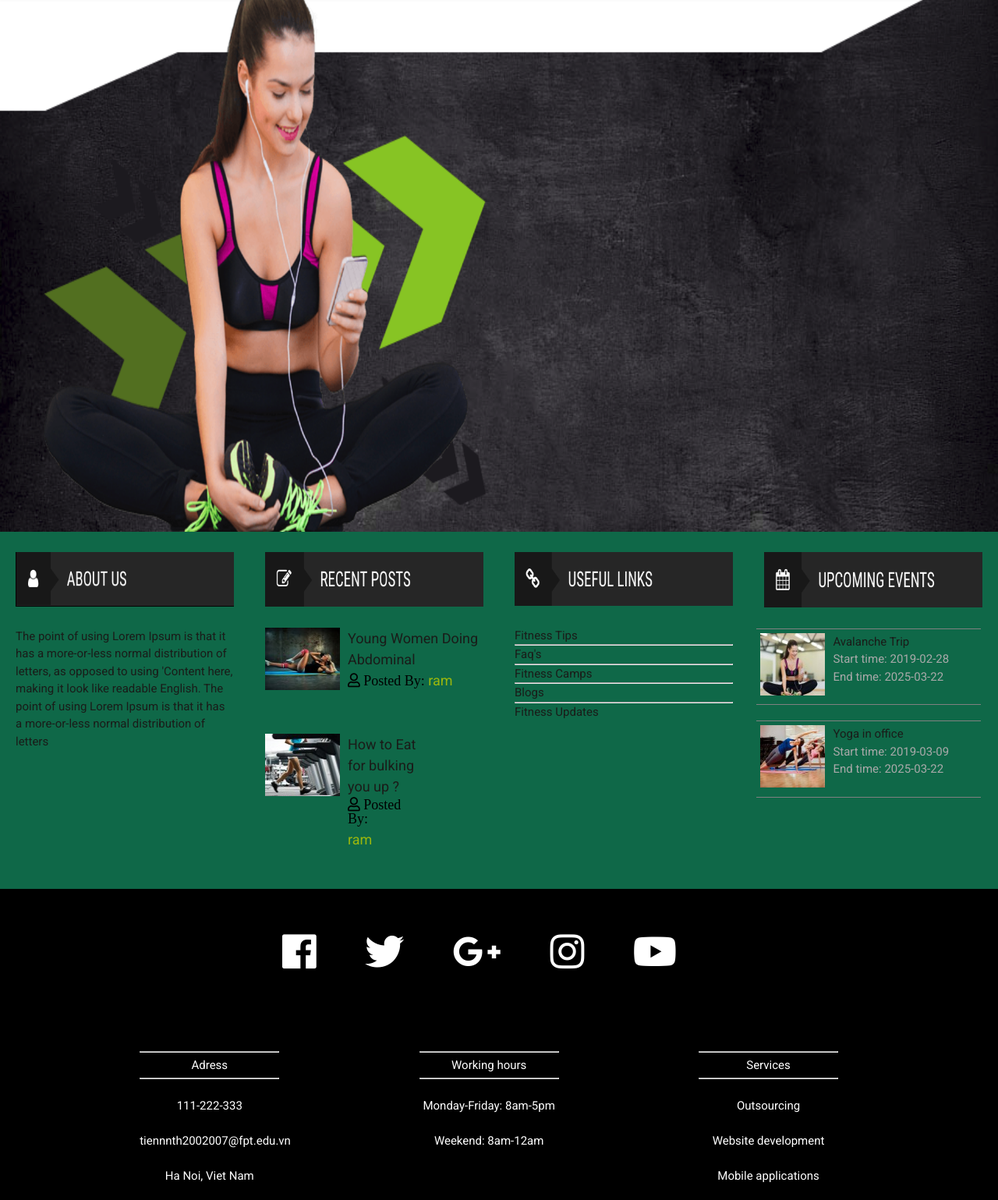
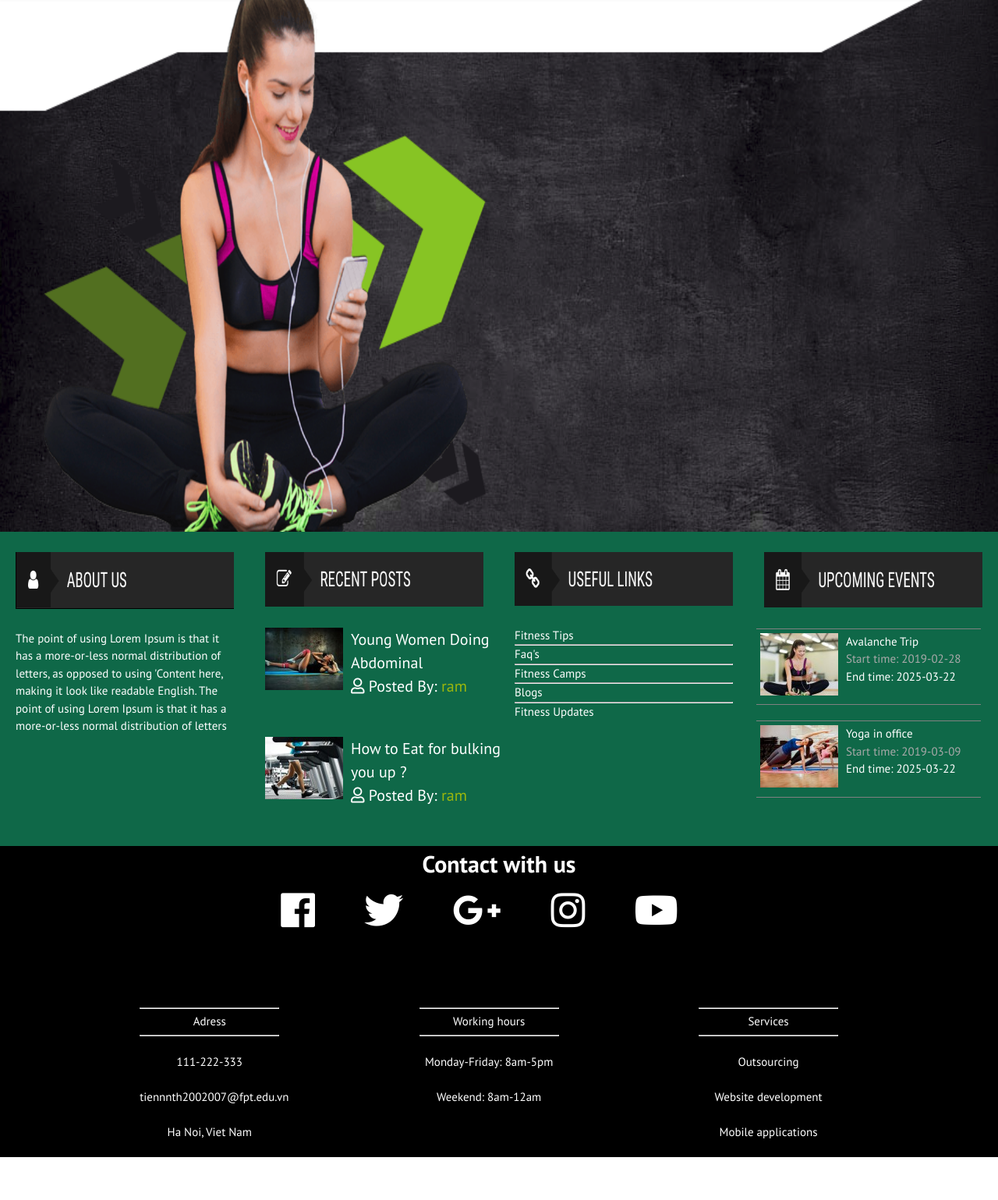
Before and after one commit to vietlinh9712/Team_Tempest, a PHP site: page /index.html in a window 1280 px wide. Shown: the part 2439-3978 px from the top of the page at 78% size. After the commit the page ends 3923 px from the top, so only its background shows below. Run offline with PHP 8.4, Linux system fonts and the light colour scheme; some libraries are stand-ins or nearby versions.

Commit message:
footer-2

```diff
--- a/css/footer.css
+++ b/css/footer.css
@@ -1,10 +1,20 @@
-footer a{
-    color: #1a1c19;
+footer *{
+    color: white;
+    margin: 0 auto;
 }
-
+footer{
+    box-sizing: border-box;
+    block-size: auto;
+    font-family: 'PT Sans', sans-serif;
+}
 img{
     max-width: 100%;
 }
+footer .container2{
+    width: 100%;
+    margin: 0 auto;
+}
+
 .menu {
     background-color: #0f6848;
     overflow: auto;
@@ -18,30 +28,22 @@ footer .list{
 
 footer .col{
     margin: 20px;
-    color: #1a1c19;
 }
 footer .post{
     width: 100%;
-    height: 30%;
+    height: 100%;
     float: left;
     margin: 0 0 50px 20px;
 }
 footer .posted{
-    width: 30%;
+    width: auto;
     height: 100%;
     float:left;
     margin-right: 10px;
 }
-
-footer .posted1{
-    height: 100%;
-    float: left;
+footer a{
+    text-decoration: none;
 }
-
-footer title a{
-    width: 100%;
-}
-
 footer a:hover{
     color: #9bb70d;
     text-decoration: none;
@@ -59,11 +61,9 @@ footer .time{
     color: darkgray;
 }
 footer .title{
-    font-size: 18px;
+    font-size: 20px;
 }
-
-
-footer .ram a:hover {
+footer .ram a:hover{
     color: white;
 }
 .contact{
--- a/index.html
+++ b/index.html
@@ -200,12 +200,13 @@
 </section>
 
 <!--- FOOTER --->
+<div class="container2">
     <footer class="menu">
     <img src="images/womenip.png" height="683" width="100%"/>
     <!-- ABOUT US -->
     <div class="list">
         <div class="col">
-            <img src="images/about us.png" height="70" width="100%"/>
+            <img src="images/about us.png" height="73" width="100%"/>
         </div>
         <div class="col">
             The point of using Lorem Ipsum is that it has a more-or-less normal distribution of letters, as opposed to using 'Content here, making it look like readable English.
@@ -224,13 +225,13 @@
                 <img src="images/youngwomen.jpg" height="80" width="100"/>
             </div>
 
-            <div class="posted1">
+            <div class="posted">
                 <div class="title">
                     <a href="http://preview.themeforest.net/item/fitness-zone-gym-fitness-theme-perfect-fit-for-fitness-centers-and-gyms/full_screen_preview/10612256?_ga=2.21601656.27331913.1592053162-741589645.1592051738&fbclid=IwAR3Kyn1TPIYnS6VOKSHUIO4K6cQGy8EgXEsjUT0aYMHtQBxELIsRl60pD9E">
                         Young Women Doing<br>
                         Abdominal</a><br>
                     <div class="ram">
-                        <i class='far fa-user'> Posted By:</i><a style="color: #9bb70d" href="http://preview.themeforest.net/item/fitness-zone-gym-fitness-theme-perfect-fit-for-fitness-centers-and-gyms/full_screen_preview/10612256?_ga=2.21601656.27331913.1592053162-741589645.1592051738&fbclid=IwAR3Kyn1TPIYnS6VOKSHUIO4K6cQGy8EgXEsjUT0aYMHtQBxELIsRl60pD9E">
+                        <i class='far fa-user'></i> Posted By:<a style="color: #9bb70d" href="http://preview.themeforest.net/item/fitness-zone-gym-fitness-theme-perfect-fit-for-fitness-centers-and-gyms/full_screen_preview/10612256?_ga=2.21601656.27331913.1592053162-741589645.1592051738&fbclid=IwAR3Kyn1TPIYnS6VOKSHUIO4K6cQGy8EgXEsjUT0aYMHtQBxELIsRl60pD9E">
                         ram
                     </a>
                     </div>
@@ -246,9 +247,10 @@
             <div class="posted">
                 <div class="title">
                     <a href="http://preview.themeforest.net/item/fitness-zone-gym-fitness-theme-perfect-fit-for-fitness-centers-and-gyms/full_screen_preview/10612256?_ga=2.21601656.27331913.1592053162-741589645.1592051738&fbclid=IwAR3Kyn1TPIYnS6VOKSHUIO4K6cQGy8EgXEsjUT0aYMHtQBxELIsRl60pD9E">
-                        How to Eat for bulking you up ?</a><br>
+                        How to Eat for bulking <br>
+                        you up ?</a><br>
                     <div class="ram">
-                        <i class='far fa-user'> Posted By:</i> <a style="color: #9bb70d" href="http://preview.themeforest.net/item/fitness-zone-gym-fitness-theme-perfect-fit-for-fitness-centers-and-gyms/full_screen_preview/10612256?_ga=2.21601656.27331913.1592053162-741589645.1592051738&fbclid=IwAR3Kyn1TPIYnS6VOKSHUIO4K6cQGy8EgXEsjUT0aYMHtQBxELIsRl60pD9E">
+                        <i class='far fa-user'></i> Posted By:<a style="color: #9bb70d" href="http://preview.themeforest.net/item/fitness-zone-gym-fitness-theme-perfect-fit-for-fitness-centers-and-gyms/full_screen_preview/10612256?_ga=2.21601656.27331913.1592053162-741589645.1592051738&fbclid=IwAR3Kyn1TPIYnS6VOKSHUIO4K6cQGy8EgXEsjUT0aYMHtQBxELIsRl60pD9E">
                         ram
                     </a>
                     </div>
@@ -382,7 +384,9 @@
         <div class="introduce">
             &nbsp;
         </div>
+
     </footer>
+</div>
 
 </body>
 </html>
```
Also changed, not shown: other parts of css/footer.css (+1 -108 lines). Lines whose indentation alone changed are shown as unchanged.
